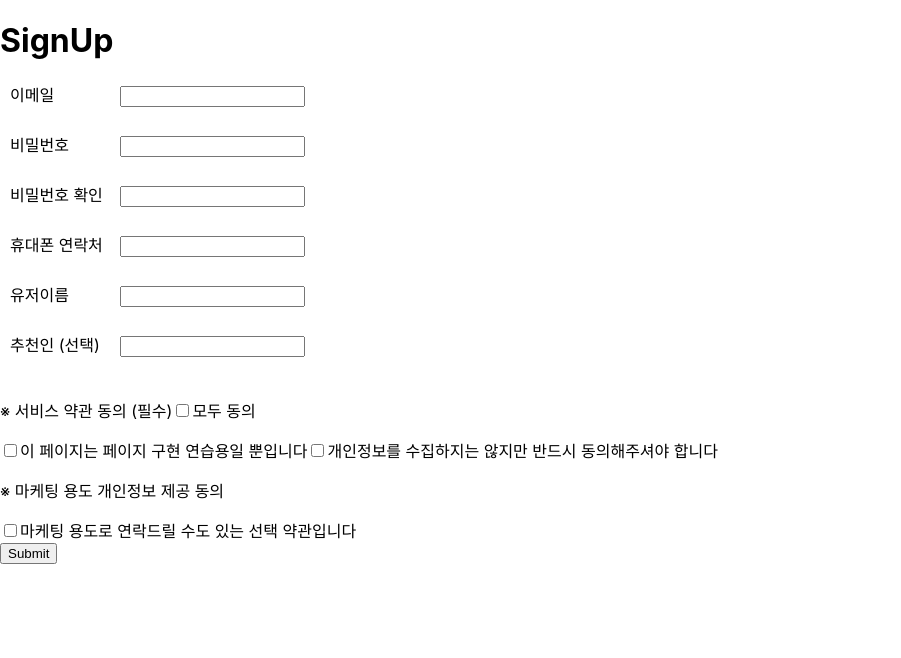
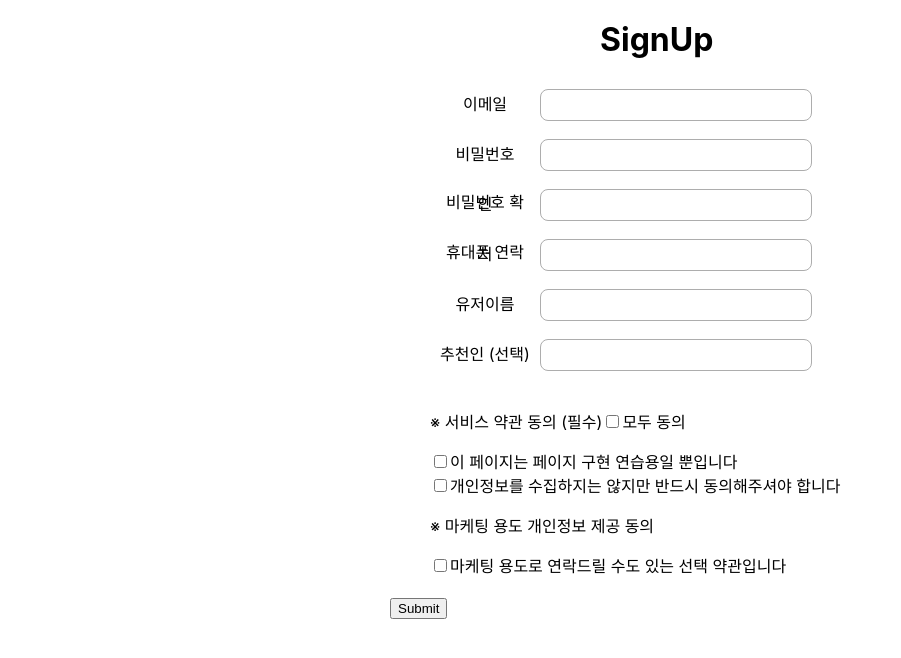
Before and after one commit to not-using/web_react_study, a React (Create React App) app in the folder 00_signup/: page /signup in a window 1280 px wide. Shown: the top 658 px of the page, without its empty margins (0-901 px from the left). Built offline with nearby package versions, Linux system fonts and the light colour scheme.

Commit message:
DESIGN: 기본적인 css 적용

```diff
--- /dev/null
+++ b/00_signup/src/css/signUp.css
@@ -0,0 +1,26 @@
+.sign-up {
+  width: 500px;
+  margin: auto;
+  height: 80%;
+  background-color: white;
+}
+
+.sign-up h1 {
+  width: 80px;
+  margin: 20px auto 30px;
+}
+
+.sign-agree {
+  margin: 20px 40px;
+}
+
+.sign-agree__check {
+  display: block;
+}
+
+.sign-up__submit {
+  display: block;
+  margin: auto;
+  height: 30px;
+  width: 100px;
+}
--- a/00_signup/src/css/signUpInput.css
+++ b/00_signup/src/css/signUpInput.css
@@ -1,14 +1,26 @@
 .sign-input {
-    margin-left:10px;
-    height: 50px;
+  width: 400px;
+  margin: auto;
+  height: 50px;
 }
 .sign-input__title {
-    width: 100px;
-    margin-right:10px;
-    display: inline-block;
+  line-height: 2px;
+  width: 90px;
+  text-align: center;
+  margin-right:10px;
+  display: inline-block;
+}
+.sign-input__box {
+  width: 250px;
+  height: 20px;
+  border: 1px solid #adadad;
+  padding: 5px 10px;
+  border-radius: 8px;
 }
 .sign-input__error {
-    margin:3px 20px 5px 120px;
-    color:red;
-    font-size:10px;
+  display: inline-block;
+  overflow: hidden;
+  margin: 3px 20px 5px 110px;
+  color:red;
+  font-size:10px;
 }
--- /dev/null
+++ b/00_signup/src/css/welcome.css
@@ -0,0 +1,9 @@
+
+.welcome__button {
+  position:absolute;
+  top:50%;
+  left:50%;
+  transform:translate(-50%,-50%);
+  height: 30px;
+  width: 100px;
+}
--- a/00_signup/src/page/signUp.tsx
+++ b/00_signup/src/page/signUp.tsx
@@ -1,14 +1,15 @@
 import { useState } from 'react'
 import SignUpForm from '../component/signUpForm/signUpForm'
 import SignUpSuccess from '../component/signUpSuccess';
+import '../css/signUp.css'
 
 const SignUp = () => {
   const [submitedName, setSubmitedName] = useState("");
   return (
-    <div>
+    <main className='sign-up'>
       <h1>SignUp</h1>
         {submitedName ? <SignUpSuccess userName={submitedName}/> : <SignUpForm setName={setSubmitedName}/>}
-    </div>
+    </main>
   )
 }
 
--- a/00_signup/src/page/welcome.tsx
+++ b/00_signup/src/page/welcome.tsx
@@ -1,13 +1,14 @@
 import { useNavigate } from 'react-router-dom'
+import '../css/welcome.css'
 
 const Welcome = () => {
   let navigate = useNavigate();
   const goSignUp = () => {
-    navigate("/signup");
+    navigate('/signup');
   }
   return (
     <main className='welcome'>
-      <button onClick={goSignUp}>회원가입하기</button>
+      <button onClick={goSignUp} className='welcome__button'>회원가입하기</button>
     </main>
   );
 };
```
